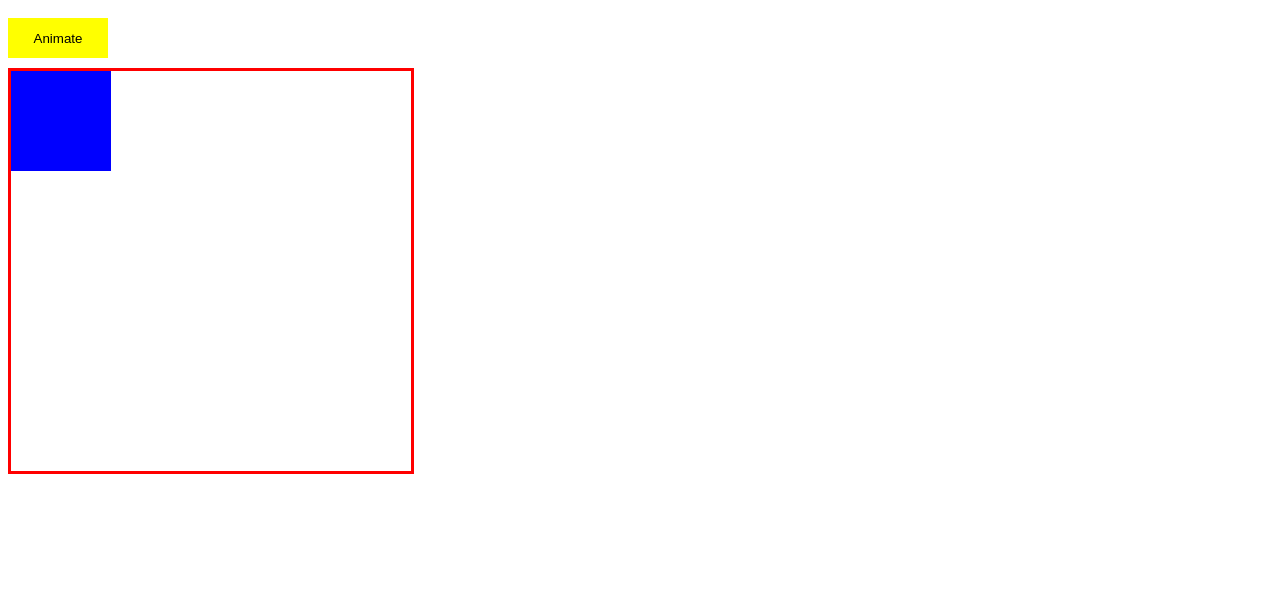
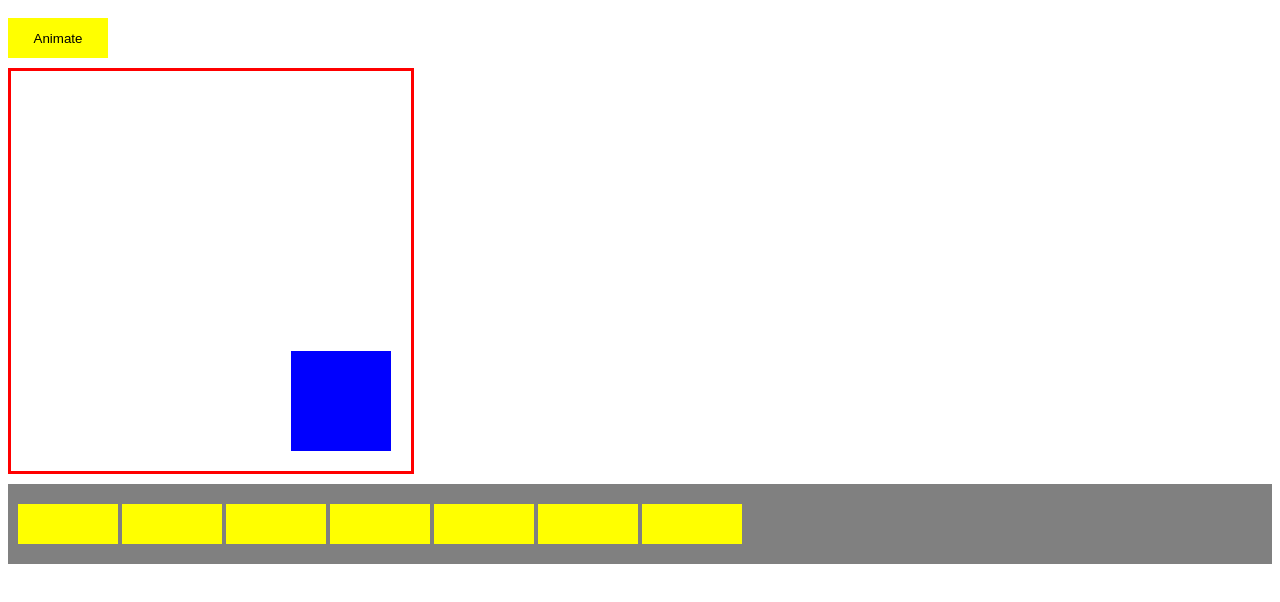
Before and after one commit to Tsehmister/TestProject, a plain HTML site: page index.html in a window 1280 px wide. Both pictures are taken after a click on the button "Animate". Drawn offline with Linux system fonts and the light colour scheme.

Commit message:
added script.ja, animation button

```diff
--- a/index.html
+++ b/index.html
@@ -12,5 +12,18 @@
     <div class="wrapper">
         <div class="box"></div>
     </div>
+
+    <div class="btn-block">
+        <button class = "first"></button>
+        <button></button>
+        <button></button>
+        <button></button>
+        <button></button>
+        <button></button>
+        <button></button>
+
+
+    </div>
+    <script src="script.js"></script>
 </body>
 </html>
--- /dev/null
+++ b/script.js
@@ -0,0 +1,41 @@
+// let timerId = setInterval(sayHello, 3000);
+// clearTimeout(timerId);
+
+// function sayHello() {
+// console.log('Hello World');
+// }
+
+// let timerId = setTimeout(function log() {
+//     console.log('Hello');
+//     setTimeout(log, 2000);
+// })
+let btn = document.querySelector('.btn');
+let elem = document.querySelector('.box');
+
+function myAnimation () {
+    let pos = 0;
+
+    let id = setInterval(frame, 10);
+    function frame() {
+        if (pos == 300) {
+            clearInterval(id);
+        } else {
+            pos++;
+            elem.style.top = pos + 'px';
+            elem.style.left = pos + 'px';
+        }
+    }
+}
+
+btn.addEventListener('click', myAnimation);
+
+let btnBlock = document.querySelector('.btn-block')
+let btns = document.getElementsByTagName('button');
+
+
+btnBlock.addEventListener('click', function(event) {
+    if (event.target && event.target.matches('button.first')) {
+        console.log('Hello');
+    }
+
+})
```
